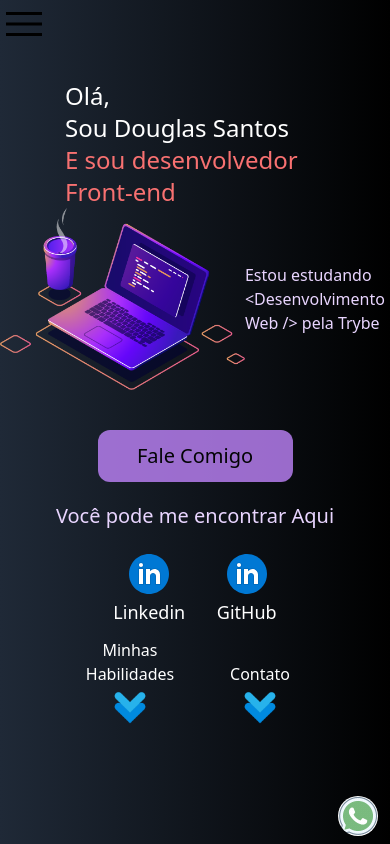
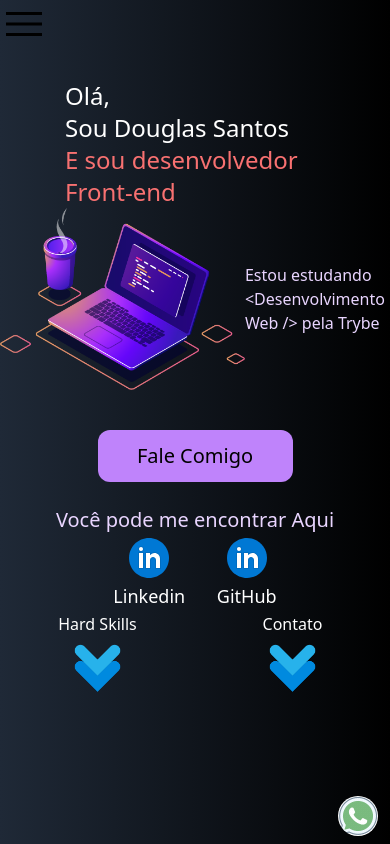
Before and after one commit to DougSaint/about-me, a React (Create React App) app: page / in a window 390 px wide. Shown: the top 844 px of the page. Built offline with nearby package versions, Linux system fonts and the light colour scheme; the HTML template or start-up script is replaced by a standard one.

Commit message:
AJustes de responsividade

```diff
--- a/src/pages/ContactPage.js
+++ b/src/pages/ContactPage.js
@@ -72,7 +72,7 @@ const ContactPage = () => {
           startRender ? "opacity-1" : "opacity-0"
         } transition-opacity duration-[2000ms] easy-in-out`}
       >
-        <h1 className="text-white text-2xl">Estou ancioso pelo seu contato</h1>
+        <h1 className="text-white text-2xl">Estou ansioso pelo seu contato</h1>
       </div>
       {handleVisibilityChange(inView)}
       <form
--- a/src/pages/Home.js
+++ b/src/pages/Home.js
@@ -10,7 +10,7 @@ import githubLogo from "../icons/github.svg";
 
 export default class Home extends Component {
   state = {
-    stage: 0,
+    stage: 5,
   };
 
   nextStage = () => {
@@ -92,13 +92,13 @@ export default class Home extends Component {
         >
           Fale Comigo
         </button>
-        <div className={`my-5 md:mt-auto ${stage >= 3 ? "opacity-100" : "opacity-0"}`}>
+        <div className={`my-6 md:my-auto ${stage >= 3 ? "opacity-100" : "opacity-0"}`}>
           <h3
             className={`text-center text-xl text-purple-200 flex flex-col`}
           >
             Você pode me encontrar Aqui
           </h3>
-          <div className="flex w-3/6 mx-auto justify-around mt-5 md:mt-auto">
+          <div className="flex w-3/6 mx-auto justify-around md:mt-auto">
             <a href="https://www.linkedin.com/in/doug-santos/" target="_blank">
               <div className="flex flex-col justify-center items-center">
                 <img src={linkedinLogo} alt="linkedin logo" />
@@ -113,7 +113,7 @@ export default class Home extends Component {
             </a>
           </div>
         </div>
-        <div className={`${styles.flexCenter} w-4/6 mx-auto  `}>
+        <div className={`${styles.flexCenter} w-6/6 mx-auto`}>
           <div
             className={`${
               stage >= 3 ? "opacity-100" : "opacity-0"
@@ -121,10 +121,10 @@ export default class Home extends Component {
             onClick={this.changeToSkills}
           >
             <button
-              className={`mt-5 rounded-xl text-white w-6/6 mx-auto flex text-center`}
+              className={`rounded-xl text-white w-6/6 mx-auto flex text-center`}
             >
               {" "}
-              Minhas Habilidades
+              Hard Skills
             </button>
             <img src={arrowDown} className={"w-2/6 md:w-1/6"} />
           </div>
@@ -136,7 +136,7 @@ export default class Home extends Component {
             } flex flex-col justify-center items-center h-full w-full animate-bounce cursor-pointer`}
           >
             <button
-              className={`mt-auto rounded-xl text-white w-6/6 mx-auto flex text-center`}
+              className={`rounded-xl text-white w-6/6 mx-auto flex text-center`}
             >
               Contato{" "}
             </button>
```
Also changed, not shown: src/pages/Skills.js (+7 -12 lines).
